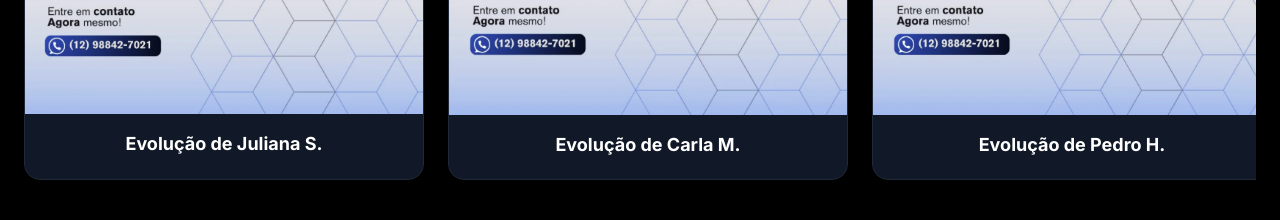
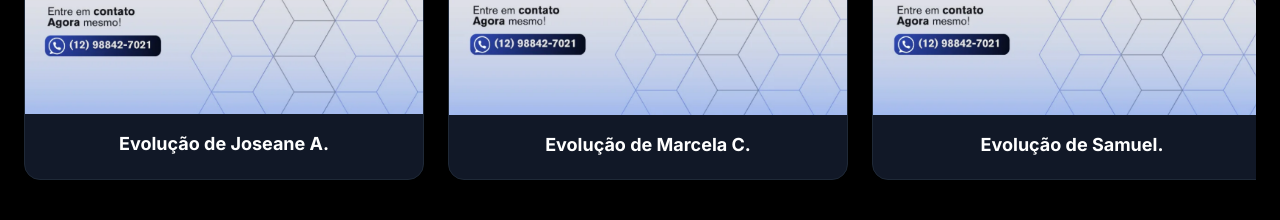
Before and after one commit to Henrique-Vital/tiago-personal, a Next.js app: page / in a window 1280 px wide. Shown: the part 2200-2420 px from the top of the page. Built offline with nearby package versions, Linux system fonts and the light colour scheme.

Commit message:
correção nome de alunos

```diff
--- a/app/page.tsx
+++ b/app/page.tsx
@@ -5,12 +5,12 @@ import { Dumbbell, Instagram, Menu, MoveRight, ShieldCheck, Sparkles, Target, Us
 
 export default function ModernPersonalTrainerPage() {
   const results = [
-    { img: "/resultado-1.png", name: "Juliana S." },
-    { img: "/resultado-2.png", name: "Carla M." },
-    { img: "/resultado-3.png", name: "Pedro H." },
-    { img: "/resultado-4.png", name: "Marcos V." },
-    { img: "/resultado-5.png", name: "Fernanda L." },
-    { img: "/resultado-6.png", name: "Ricardo P." },
+    { img: "/resultado-1.png", name: "Joseane A." },
+    { img: "/resultado-2.png", name: "Marcela C." },
+    { img: "/resultado-3.png", name: "Samuel." },
+    { img: "/resultado-4.png", name: "Cleberson M." },
+    { img: "/resultado-5.png", name: "Paola C." },
+    { img: "/resultado-6.png", name: "Ricardo K." },
   ]
 
   return (
```
